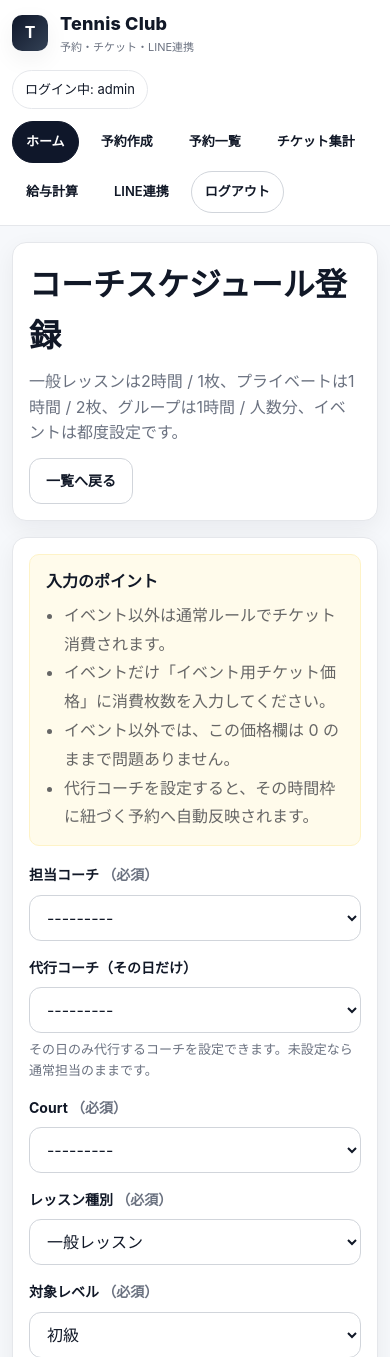
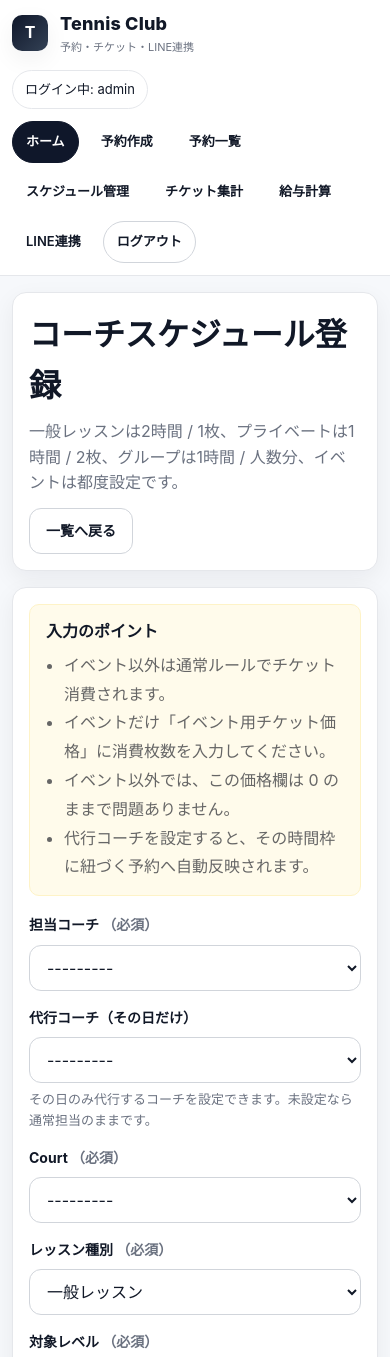
Before and after one commit to KEIIZ-3/tennis-app, a Django app: page /coach/availability/new/ in a window 390 px wide. Shown: the top 1357 px of the page. Run offline with Django 4.2, Linux system fonts and the light colour scheme; a user stored in the database is signed in; data comes from the database, SQL or seed files in the repository; tables that the repository leaves empty hold one stand-in row (values such as "Sample post"); parts of the project's set-up code (start-up, migrations or seed data) failed here and were passed over; some libraries are stand-ins or nearby versions.

Commit message:
Update base.html

```diff
--- a/club/templates/base.html
+++ b/club/templates/base.html
@@ -31,6 +31,11 @@
 
       --line-green:#06c755;
       --line-green-dark:#05b74d;
+
+      --coach-tab-bg:#eef2ff;
+      --coach-tab-border:#c7d2fe;
+      --coach-tab-active:#0f172a;
+      --coach-tab-active-text:#ffffff;
 
       --shadow:0 8px 24px rgba(15, 23, 42, 0.06);
       --radius:16px;
@@ -533,7 +578,8 @@
       }
 
       .nav a,
-      .logout-button{
+      .logout-button,
+      .coach-tab{
         min-height:42px;
         font-size:13px;
       }
@@ -577,7 +623,7 @@
               <span class="top-badge">レベル: {{ user.get_member_level_display }}</span>
               <span class="top-badge ticket">チケット残数: {{ user.ticket_balance }}枚</span>
             {% elif user.role == "coach" %}
-              <span class="top-badge">コーチアカウント</span>
+              <span class="top-badge coach">コーチ専用メニュー表示中</span>
             {% endif %}
           </div>
         {% endif %}
@@ -589,16 +635,13 @@
 
           {% if user.is_authenticated %}
             {% if user.role == "member" %}
+              <a href="{% url 'club:reservation_create' %}">予約作成</a>
+              <a href="{% url 'club:reservation_list' %}">予約一覧</a>
               <a href="{% url 'club:tickets' %}">チケット</a>
-            {% endif %}
-            <a href="{% url 'club:reservation_create' %}">予約作成</a>
-            <a href="{% url 'club:reservation_list' %}">予約一覧</a>
-
-            {% if user.role == "coach" %}
-              <a href="{% url 'club:coach_availability_list' %}">コーチスケジュール管理</a>
-            {% endif %}
-
-            {% if user.is_staff or user.is_superuser or user.role == "coach" %}
+            {% elif user.is_staff or user.is_superuser %}
+              <a href="{% url 'club:reservation_create' %}">予約作成</a>
+              <a href="{% url 'club:reservation_list' %}">予約一覧</a>
+              <a href="{% url 'club:coach_availability_list' %}">スケジュール管理</a>
               <a href="{% url 'club:coach_ticket_summary' %}">チケット集計</a>
               <a href="{% url 'club:coach_payroll_summary' %}">給与計算</a>
             {% endif %}
@@ -616,6 +659,41 @@
           {% endif %}
         </nav>
       </div>
+
+      {% if user.is_authenticated and user.role == "coach" %}
+        <div class="coach-tabs">
+          <a
+            href="{% url 'club:home' %}"
+            class="coach-tab {% if request.resolver_match.url_name == 'home' %}active{% endif %}"
+          >
+            コーチホーム
+          </a>
+          <a
+            href="{% url 'club:reservation_list' %}"
+            class="coach-tab {% if request.resolver_match.url_name == 'reservation_list' %}active{% endif %}"
+          >
+            予約一覧
+          </a>
+          <a
+            href="{% url 'club:coach_availability_list' %}"
+            class="coach-tab {% if request.resolver_match.url_name == 'coach_availability_list' or request.resolver_match.url_name == 'coach_availability_create' or request.resolver_match.url_name == 'coach_availability_edit' %}active{% endif %}"
+          >
+            スケジュール管理
+          </a>
+          <a
+            href="{% url 'club:coach_ticket_summary' %}"
+            class="coach-tab {% if request.resolver_match.url_name == 'coach_ticket_summary' %}active{% endif %}"
+          >
+            チケット集計
+          </a>
+          <a
+            href="{% url 'club:coach_payroll_summary' %}"
+            class="coach-tab {% if request.resolver_match.url_name == 'coach_payroll_summary' %}active{% endif %}"
+          >
+            給与計算
+          </a>
+        </div>
+      {% endif %}
     </div>
   </header>
 
```
Also changed, not shown: other parts of club/templates/base.html (+40 -0 lines).
